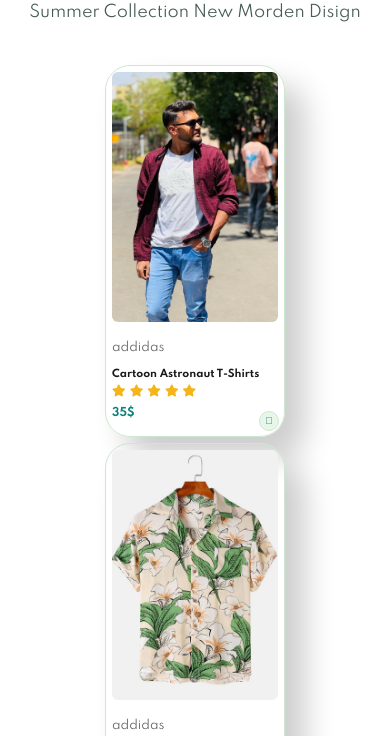
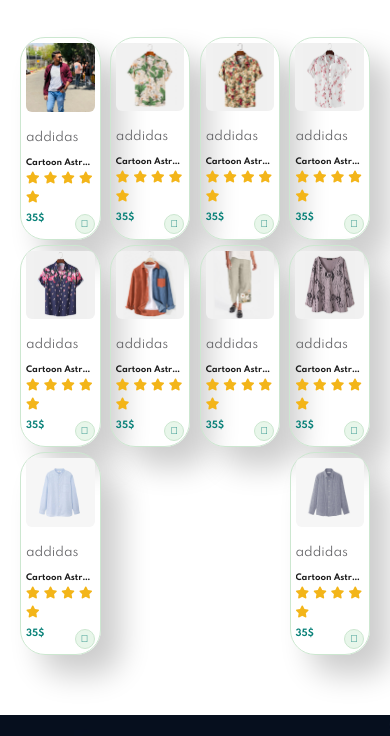
Before and after one commit to VishwajeetCSE/e-commerce, a plain HTML site: page index.html in a window 390 px wide. Shown: the part 844-1580 px from the top of the page. Drawn offline with Linux system fonts and the light colour scheme.

Commit message:
Fix UI: Mobile layouts, product hover, desktop menu bug

```diff
--- a/index.html
+++ b/index.html
@@ -38,7 +38,7 @@
         <h2>Super value deals</h2>
         <h1>On all products</h1>
         <p>Save more with coupons & up to 80% off!</p>
-        <button>Shop Now</button>
+        <button onclick="window.location.href='shop.html';">Shop Now</button>
     </section>
 
     <section id="product1" class="section-p1">
@@ -180,6 +180,40 @@
                 </div>
                 <a href="#"><i class="fal fa-shopping-cart cart"></i> </a>
             </div>
+
+            <div class="pro">
+                <img src="img/products/n1.jpg" alt="">
+                <div class="des">
+                    <span>addidas</span>
+                    <h5>Cartoon Astronaut T-Shirts</h5>
+                    <div class="star">
+                        <i class="fas fa-star"></i>
+                        <i class="fas fa-star"></i>
+                        <i class="fas fa-star"></i>
+                        <i class="fas fa-star"></i>
+                        <i class="fas fa-star"></i>
+                    </div>
+                    <h4>35$</h4>
+                </div>
+                <a href="#"><i class="fal fa-shopping-cart cart"></i> </a>
+            </div>
+
+            <div class="pro">
+                <img src="img/products/n2.jpg" alt="">
+                <div class="des">
+                    <span>addidas</span>
+                    <h5>Cartoon Astronaut T-Shirts</h5>
+                    <div class="star">
+                        <i class="fas fa-star"></i>
+                        <i class="fas fa-star"></i>
+                        <i class="fas fa-star"></i>
+                        <i class="fas fa-star"></i>
+                        <i class="fas fa-star"></i>
+                    </div>
+                    <h4>35$</h4>
+                </div>
+                <a href="#"><i class="fal fa-shopping-cart cart"></i> </a>
+            </div>
         </div>
 
     </section>
--- a/style.css
+++ b/style.css
@@ -189,8 +189,15 @@ body {
   cursor: pointer;
   font-weight: 700;
   font-size: 15px;
+  transition: all 0.3s ease;
+}
 
-
+#hero button:hover {
+  background-color: #088178;
+  color: #fff;
+  background-image: none;
+  transform: translateY(-3px);
+  box-shadow: 0 5px 15px rgba(0, 0, 0, 0.2);
 }
 
 #feature {
@@ -290,6 +297,11 @@ body {
   height: 250px;
   object-fit: cover;
   border-radius: 20px;
+  transition: transform 0.4s ease;
+}
+
+#product1 .pro:hover img {
+  transform: scale(1.05); /* Smoothly zooms product image */
 }
 
 #product1 .pro .des {
@@ -542,6 +554,9 @@ footer{
   display: flex;
   flex-wrap: wrap;
   justify-content: space-between;
+  background-image: linear-gradient(rgba(227, 230, 243, 0.88), rgba(227, 230, 243, 0.88)), url("img/banner/b1.jpg");
+  background-size: cover;
+  background-position: center;
 }
 footer .col{
   display: flex;
@@ -592,19 +607,6 @@ footer .copyright{
   text-align: center;
 }
 
-#mobile {
- margin-bottom: 25px;
-
-}
-#mobile {
-  display: flex;
-  align-items: center;
-}
-#mobile {
- color: #1a1a1a;
- font-size:24px;
- padding-left: 20px;
-}
 
 /* Shop Page */
 #page-header { background-image: url("img/banner/b1.jpg"); width: 100%; height: 40vh; background-size: cover; display: flex; justify-content: center; text-align: center; flex-direction: column; padding: 14px; }
@@ -756,9 +758,12 @@ footer .copyright{
   }
   #product1 .pro-container {
     justify-content: center;
+    gap: 15px;
   }
   #product1 .pro {
-    margin: 15px;
+    margin: 0;
+    width: 31%; /* fit 3 items per row roughly with gap */
+    min-width: 170px;
   }
   #banner {
     height: 20vh;
@@ -804,23 +809,29 @@ footer .copyright{
     width: 155px;
     margin: 0 0 15px 0;
   }
+  #product1 .pro-container {
+    justify-content: space-between;
+    gap: 5px;
+  }
   #product1 .pro {
-    width: 22%;
-    margin: 3px;
-    padding: 6px;
+    width: 23%; /* ensures 4 items side by side */
+    min-width: unset;
+    margin: 0;
+    padding: 5px;
   }
   #product1 .pro img {
     border-radius: 6px;
+    height: auto; /* scales proportionally */
   }
   #product1 .pro .des h5 {
-    font-size: 10px;
+    font-size: 8px;
     margin-top: 5px;
     overflow: hidden;
     white-space: nowrap;
     text-overflow: ellipsis;
   }
   #product1 .pro .des h4 {
-    font-size: 11px;
+    font-size: 9px;
   }
   #product1 .pro .cart {
     bottom: 5px;
@@ -863,7 +874,7 @@ footer .copyright{
   #blog { padding: 100px 20px 0 20px; }
   #blog .blog-box { flex-direction: column; align-items: flex-start; }
   #blog .blog-img { width: 100%; margin-right: 0; margin-bottom: 30px; }
-  #blog img { height: 200px; } /* Prevent image stretching */
+  #blog img { width: 100%; height: auto; object-fit: contain; } /* Responsive bounding for blog posts */
   #blog .blog-details { width: 100%; }
   #contact-details { flex-direction: column; }
   #contact-details .details { width: 100%; margin-bottom: 30px; }
```
